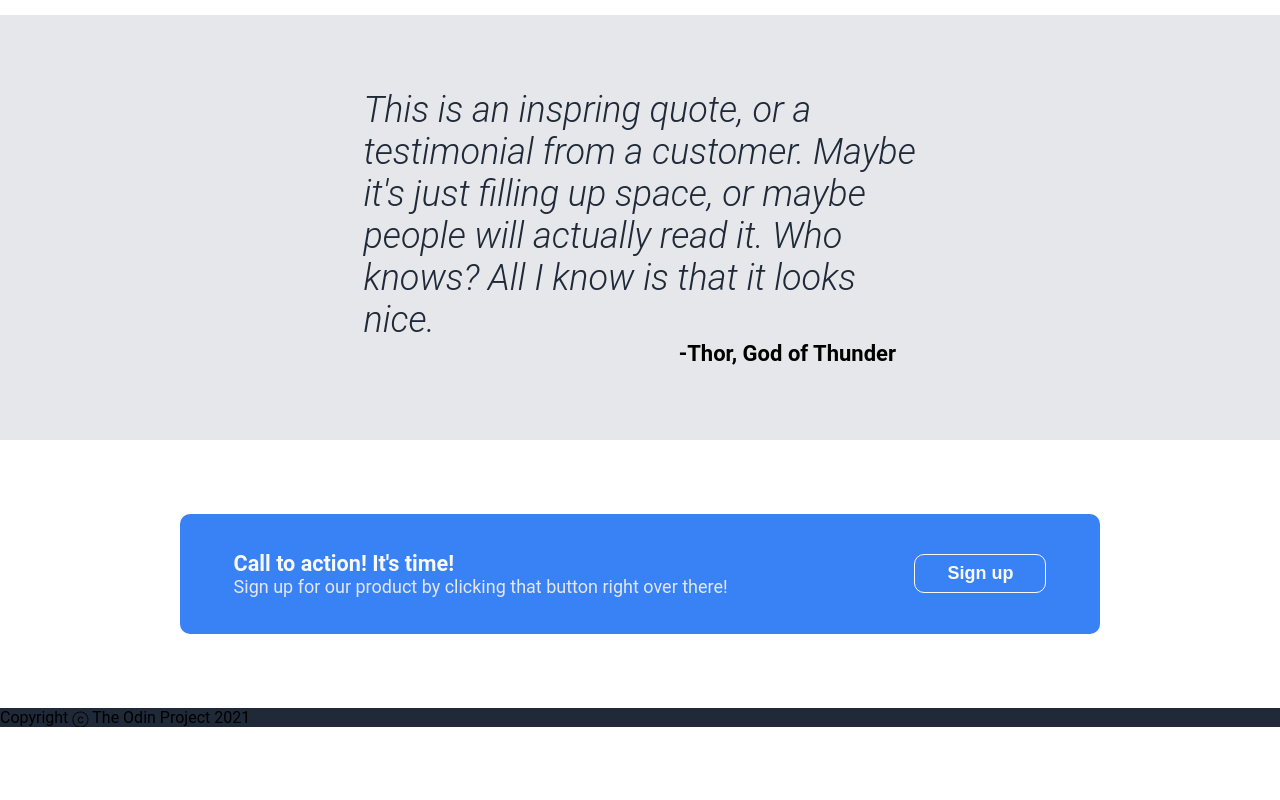
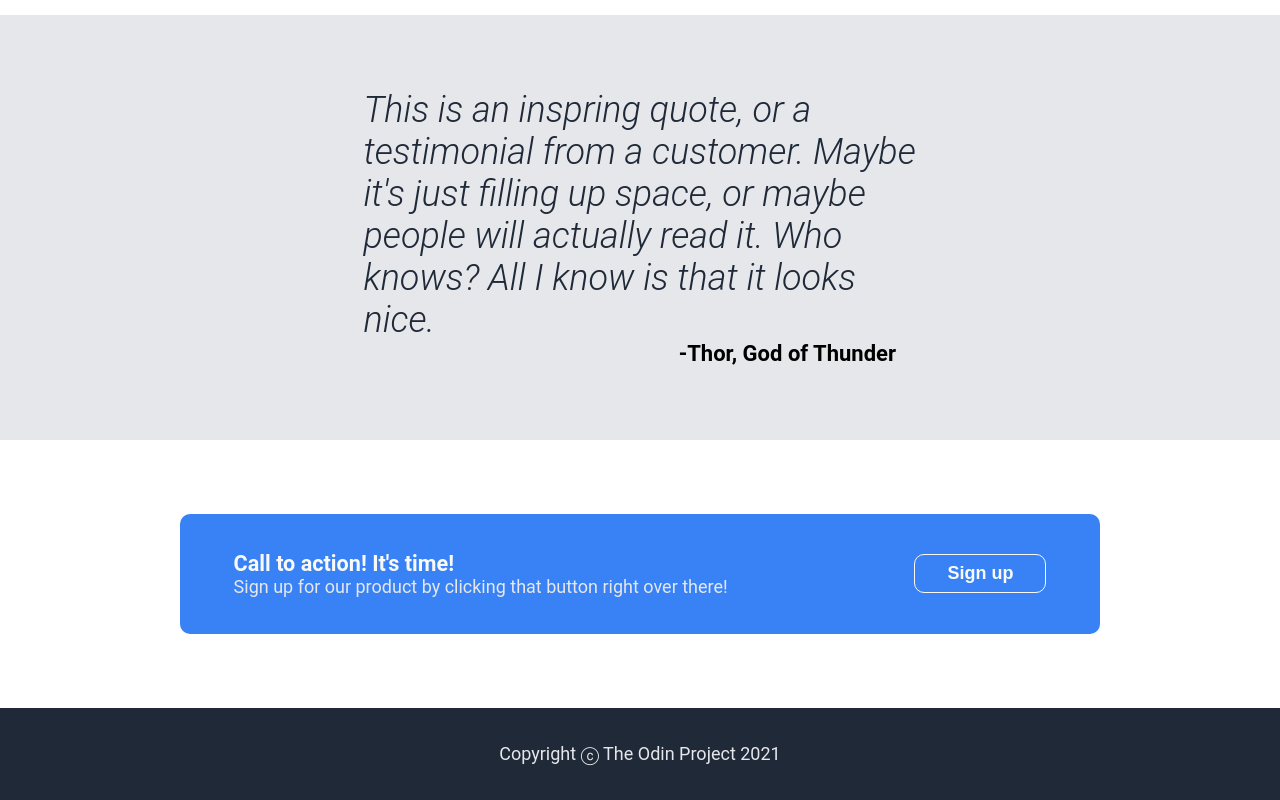
Before and after one commit to tsukinoinaba/odin-landing, a plain HTML site: page index.html in a window 1280 px wide. Shown: the part 1053-1853 px from the top of the page. Before the commit the page ends 1780 px from the top, so only its background shows below. Drawn offline with Linux system fonts and the light colour scheme.

Commit message:
Add styles to footer

```diff
--- a/style.css
+++ b/style.css
@@ -49,7 +49,8 @@ a {
 
 a,
 .hero-subtext,
-.action-subtext {
+.action-subtext,
+.footer-text {
   color: #E5E7EB;
   font-size: 1.125em;
 }
@@ -194,3 +195,8 @@ button {
 .banner button {
   border: 1px solid #F9FAF8;
 }
+
+.footer-text {
+  margin: 4.4vh 0;
+  text-align: center;
+}
```
